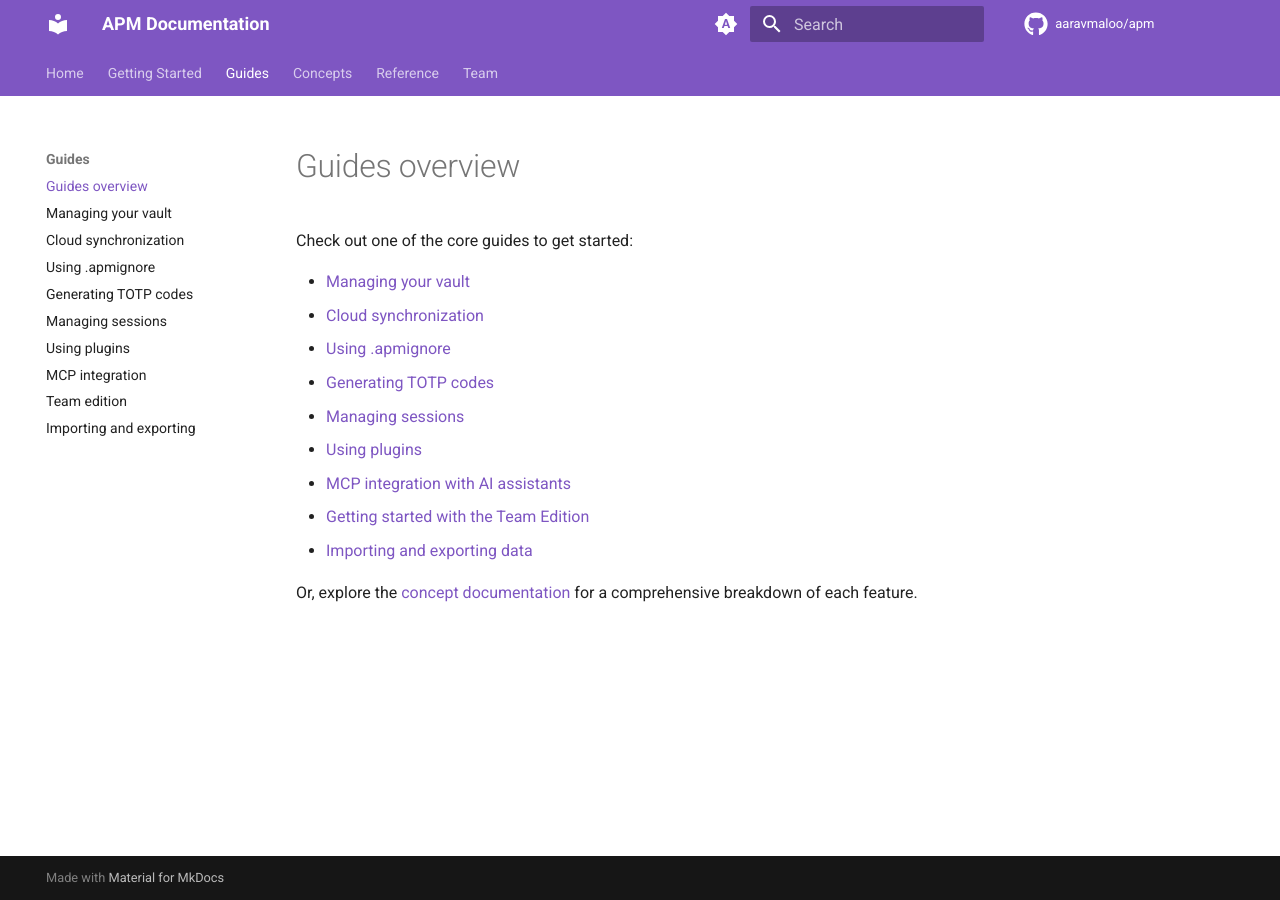
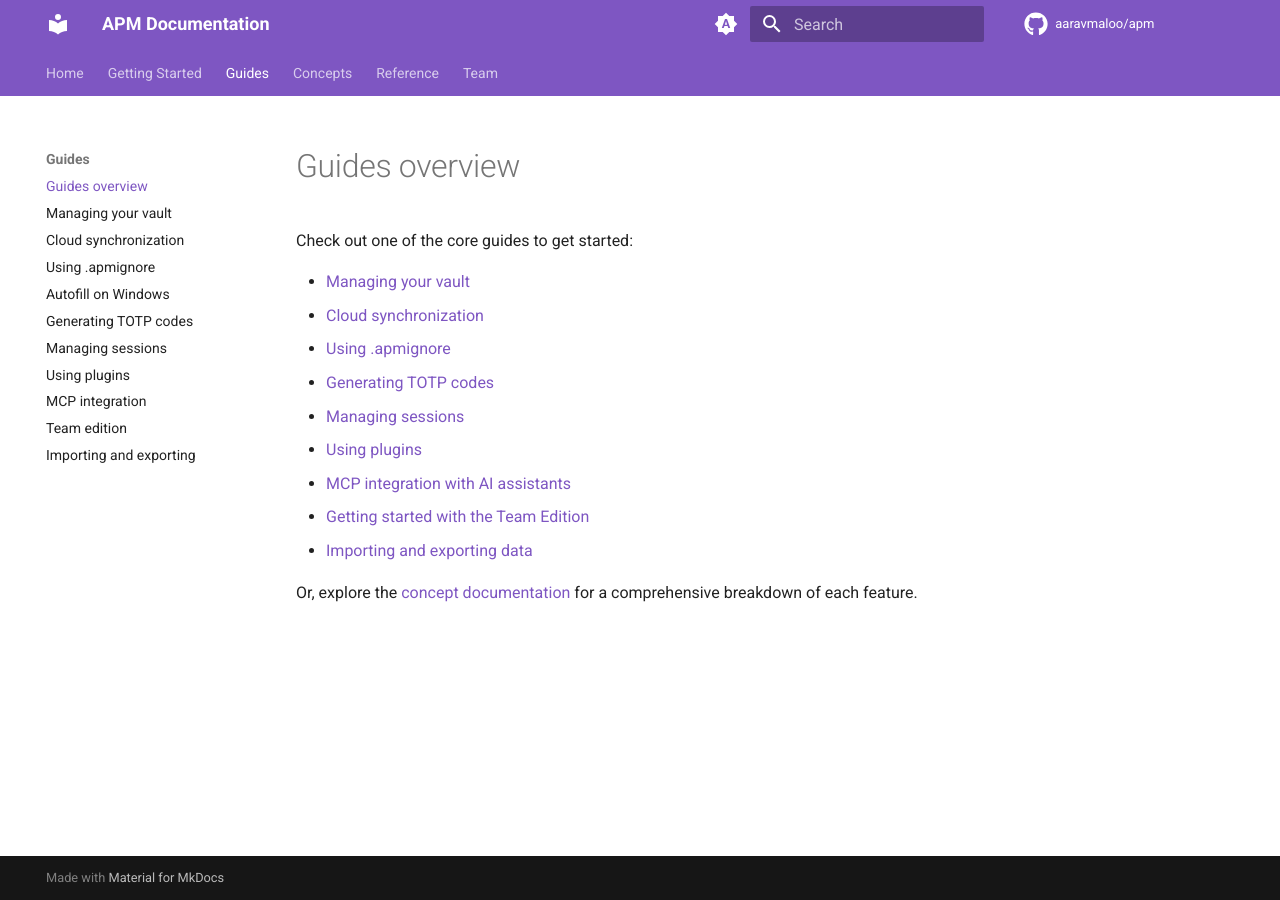
Before and after one commit to aaravmaloo/apm, an MkDocs documentation site: the page built from docs/guides/index.md, in a window 1280 px wide. Built offline with MkDocs 1.6.1 and Material for MkDocs 9.7.7, drawn with Linux system fonts in a browser that asks for light colours; comment, search, counter and statistics services are not loaded.

Commit message:
docs: update mkdocs.yml

```diff
--- a/mkdocs.yml
+++ b/mkdocs.yml
@@ -72,6 +72,7 @@ nav:
     - Managing your vault: guides/vault-management.md
     - Cloud synchronization: guides/cloud-sync.md
     - Using .apmignore: guides/apmignore.md
+    - Autofill on Windows: autofill_windows.md
     - Generating TOTP codes: guides/totp.md
     - Managing sessions: guides/sessions.md
     - Using plugins: guides/plugins.md
```
